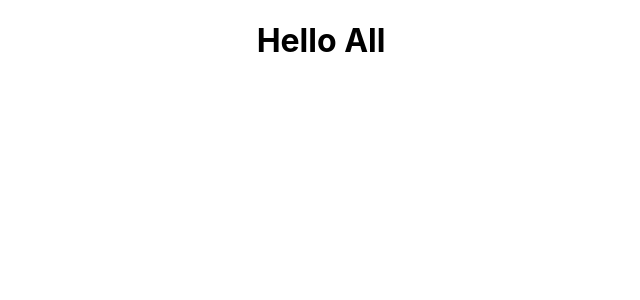
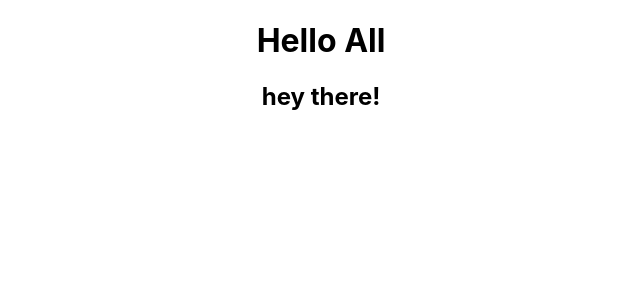
Before and after one commit to shoebkhan111/GitHub-Practice, a React (Create React App) app in the folder github-practice/: page / in a window 1280 px wide. Shown: the top 300 px of the page, without its empty margins (319-959 px from the left). Built offline with nearby package versions, Linux system fonts and the light colour scheme.

Commit message:
fariha created new comp

```diff
--- a/github-practice/src/App.js
+++ b/github-practice/src/App.js
@@ -1,9 +1,11 @@
 import "./App.css";
+import Fariha from "./Components/FARIHA/Fariha";
 import Testing from "./Components/KHWAJA/Testing";
 function App() {
   return (
     <div className="App">
       <Testing />
+      <Fariha />
     </div>
   );
 }
--- /dev/null
+++ b/github-practice/src/Components/FARIHA/Fariha.jsx
@@ -0,0 +1,11 @@
+import React from "react";
+
+const Fariha = () => {
+  return (
+    <div>
+      <h2>hey there!</h2>
+    </div>
+  );
+};
+
+export default Fariha;
```
Also changed, not shown: 1 other file (tests, documents, lock files or other folders).
